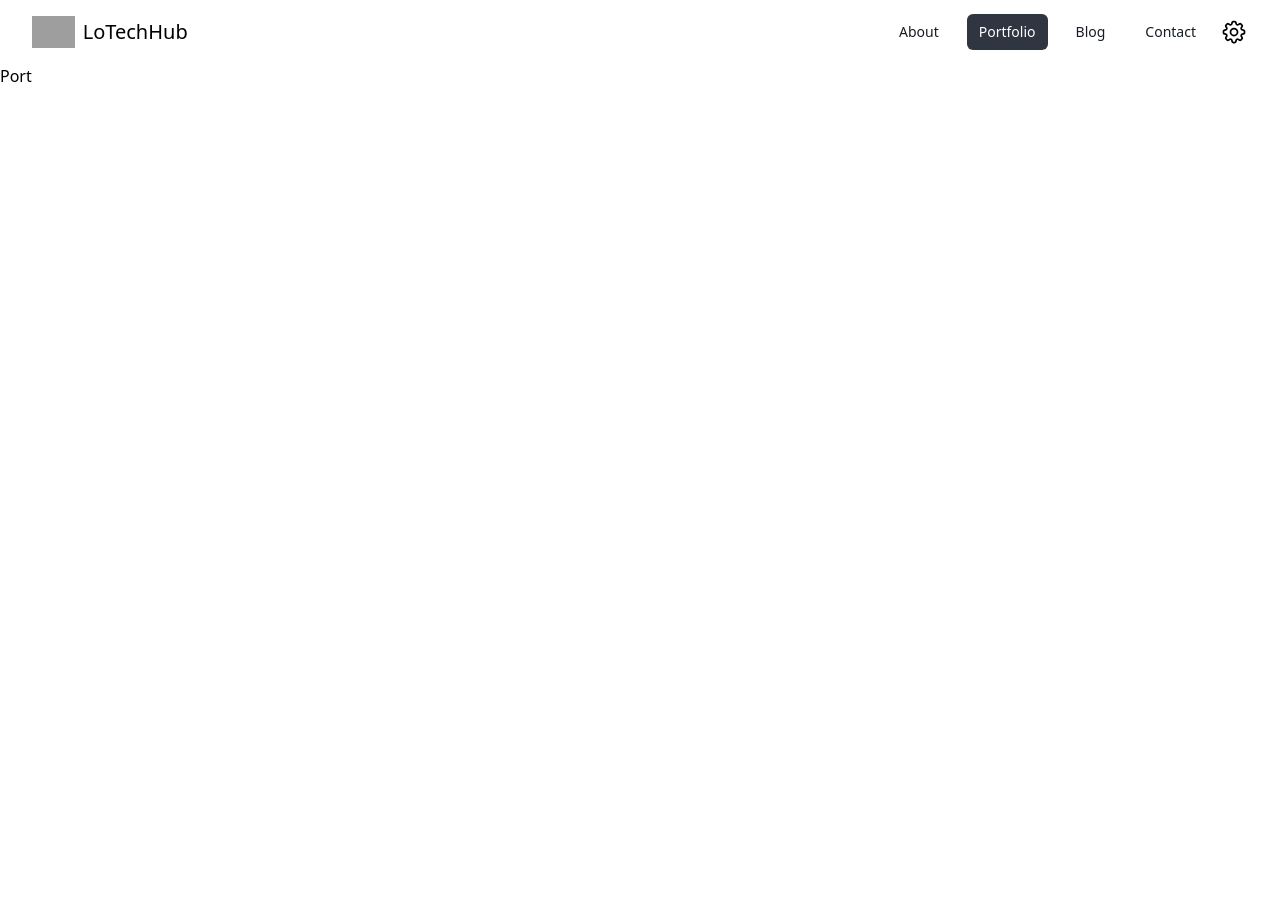
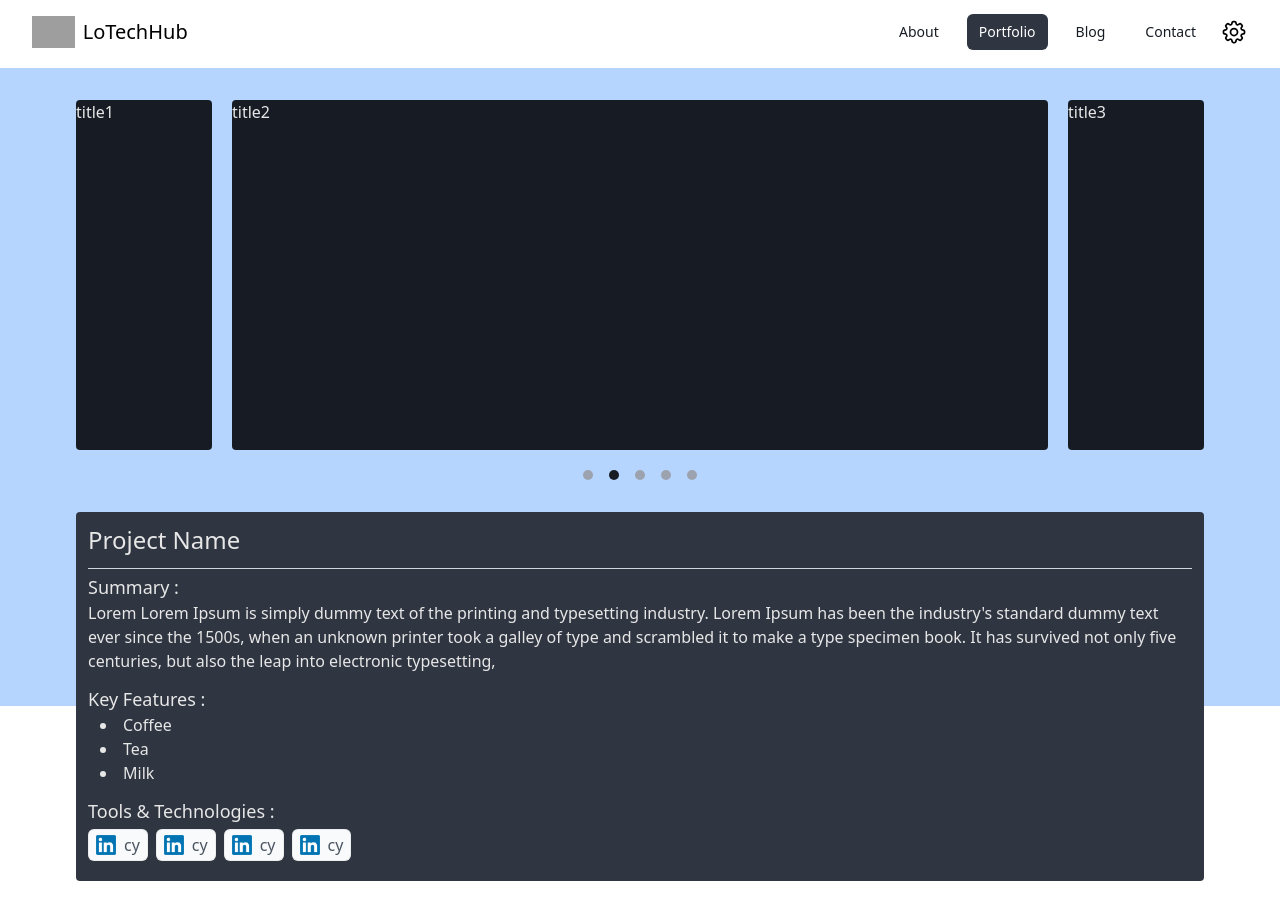
Before and after one commit to l-lavelle/Professional_Portfolio, a React (Vite) app: page /Portfolio in a window 1280 px wide. Before the commit the page ends 800 px from the top, so only its background shows below. Built offline with nearby package versions, Linux system fonts and the light colour scheme; grey boxes are pictures that could not be loaded.

Commit message:
inital portfolio setup

```diff
--- a/src/Home/blog.tsx
+++ b/src/Home/blog.tsx
@@ -112,7 +112,7 @@ const BlogCard = ({
   image: string;
   imageAlt: string;
 }) => (
-  <Card className="blog-card max-w-sm bg-primary p-1 shadow-[2px_3px_4px_1px_var(--color-off-white)]">
+  <Card className="blog-card max-w-sm bg-primary p-1 shadow-[2px_3px_4px_1px_var(--color-off-white)] cursor-pointer">
     <div className="flex flex-col p-0 space-y-2">
       <div>
         <h5 className="text-2xl font-bold tracking-tight text-light-black dark:text-white">
--- a/src/Home/portfolio.tsx
+++ b/src/Home/portfolio.tsx
@@ -58,7 +58,7 @@ const HomePortfolioCard = ({
   title: string;
   text: string;
 }) => (
-  <Card className="project-card max-w-sm bg-light-black border border-2 border-light-black shadow-[2px_3px_4px_var(--color-box-shadow-dark)] flex-1 h-full">
+  <Card className="project-card max-w-sm bg-light-black border border-2 border-light-black shadow-[2px_3px_4px_var(--color-box-shadow-dark)] flex-1 h-full cursor-pointer">
     <img
       className="max-h-33 object-cover rounded-t-lg"
       src={imageSrc}
--- a/src/Home/skills.tsx
+++ b/src/Home/skills.tsx
@@ -43,6 +43,18 @@ const skillTabs = [
         badgeTitle: "cy",
         badgeImage: LinkedinLogo,
       },
+      {
+        badgeTitle: "cy",
+        badgeImage: LinkedinLogo,
+      },
+      {
+        badgeTitle: "cy",
+        badgeImage: LinkedinLogo,
+      },
+      {
+        badgeTitle: "cy",
+        badgeImage: LinkedinLogo,
+      },
     ],
   },
 ];
@@ -65,11 +77,12 @@ const SkillsSection = () => (
           typesetting, remaining essentially unchanged.
         </p>
       </div>
-      <div className="mt-5 lg:mt-0 lg:w-1/2 lg:min-h-full">
+      <div className="relative mt-5 lg:mt-0 lg:w-1/2 lg:min-h-full w-full">
+        <div className="absolute -z-1 top-5 bg-light-black rounded-sm w-full inset-x-0 bottom-0" />
         <Tabs aria-label="skills tabs">
           {skillTabs.map(({ title, icon, skillsArray }) => (
             <TabItem active title={title} icon={icon}>
-              <div className="-mt-8 p-3 pt-6 pb-4 bg-light-black text-off-white rounded-sm lg:h-full">
+              <div className="px-3 -mt-2">
                 <CustomBadges badgeArray={skillsArray} />
               </div>
             </TabItem>
--- a/src/Porfolio/index.tsx
+++ b/src/Porfolio/index.tsx
@@ -1,8 +1,156 @@
+import { useState } from "react";
+import {
+  ArrowLeftCircleIcon,
+  ArrowRightCircleIcon,
+} from "@heroicons/react/24/outline";
+import CustomBadges from "../Home/customBadges";
+import LinkedinLogo from "/LinkedIn_logo.png";
+
+type PortfolioIndex = {
+  first: number;
+  middle: number;
+  last: number;
+};
+
 const Portfolio = () => {
+  // TODO: If click from home page middle show be the one clicked on
+  // TODO: on hover scroll through webpage - get bigger
+
+  const portfolioOptions = [
+    { img: "img1", title: "title1" },
+    { img: "img2", title: "title2" },
+    { img: "img3", title: "title3" },
+    { img: "img4", title: "title4" },
+    { img: "img5", title: "title5" },
+  ];
+
+  const [portIndex, setPortIndex] = useState<PortfolioIndex>({
+    first: 0,
+    middle: 1,
+    last: 2,
+  });
+
+  const rotateForward = (field: keyof PortfolioIndex) =>
+    portIndex[field] === portfolioOptions.length - 1 ? 0 : portIndex[field] + 1;
+
+  const rotateBackward = (field: keyof PortfolioIndex) =>
+    portIndex[field] === 0 ? portfolioOptions.length - 1 : portIndex[field] - 1;
+
+  const rotatePortfolios = (direction: "forward" | "back") => {
+    const isForward = direction === "forward" ? true : false;
+    setPortIndex({
+      first: isForward ? rotateForward("first") : rotateBackward("first"),
+      middle: isForward ? rotateForward("middle") : rotateBackward("middle"),
+      last: isForward ? rotateForward("last") : rotateBackward("last"),
+    });
+  };
+
+  const paginationIndex = (index: number) => {
+    const arrayLength = portfolioOptions.length - 1;
+    const addOne = index + 1;
+    const subtractOne = index - 1;
+
+    setPortIndex({
+      first: subtractOne < 0 ? arrayLength : subtractOne,
+      middle: index,
+      last: addOne > arrayLength ? 0 : addOne,
+    });
+  };
+
+  const skillsArray = [
+    {
+      badgeTitle: "cy",
+      badgeImage: LinkedinLogo,
+    },
+    {
+      badgeTitle: "cy",
+      badgeImage: LinkedinLogo,
+    },
+    {
+      badgeTitle: "cy",
+      badgeImage: LinkedinLogo,
+    },
+    {
+      badgeTitle: "cy",
+      badgeImage: LinkedinLogo,
+    },
+  ];
   return (
-    <>
-      <p>Port</p>
-    </>
+    <section className="relative max-w-full -mt-7">
+      <div className="absolute inset-0 bg-primary z-[-1] min-w-full top-0 bottom-[175px]" />
+      <div className="max-w-6xl my-8 px-3 mx-auto">
+        <div className="flex md:space-x-5 pt-8">
+          <div
+            className="relative w-1/8 hidden md:block h-[350px] bg-dark-black rounded-sm"
+            onClick={() => rotatePortfolios("back")}
+          >
+            <p className="text-off-white">
+              {portfolioOptions[portIndex.first].title}
+            </p>
+          </div>
+          <div className="relative w-full md:w-6/8 h-[350px] bg-dark-black rounded-sm">
+            <div className="slider-container">
+              <ArrowLeftCircleIcon
+                className="md:hidden arrow left-arrow w-15 h-15"
+                onClick={() => rotatePortfolios("back")}
+              />
+              <p className="text-off-white">
+                {portfolioOptions[portIndex.middle].title}
+              </p>
+              <ArrowRightCircleIcon
+                className="md:hidden arrow right-arrow w-15 h-15"
+                onClick={() => rotatePortfolios("forward")}
+              />
+            </div>
+          </div>
+          <div
+            className="w-1/8 hidden md:block h-[350px] bg-dark-black rounded-sm"
+            onClick={() => rotatePortfolios("forward")}
+          >
+            <p className="text-off-white">
+              {portfolioOptions[portIndex.last].title}
+            </p>
+          </div>
+        </div>
+        <div className="flex justify-center mt-3">
+          {portfolioOptions.map((item, index) => (
+            <div
+              className={`w-[10px] h-[10px] m-2 cursor-pointer rounded-full ${
+                portIndex.middle === index ? "bg-dark-black" : "bg-gray-400"
+              }`}
+              data-index={index}
+              onClick={() => paginationIndex(index)}
+            />
+          ))}
+        </div>
+        <div className="my-6 bg-light-black rounded-sm p-3">
+          <h3 className="text-off-white text-2xl pb-2">Project Name</h3>
+          <div className="border-t border-gray-300 my-1"></div>
+          <h3 className="text-off-white text-lg">Summary :</h3>
+          <p className="text-off-white">
+            Lorem Lorem Ipsum is simply dummy text of the printing and
+            typesetting industry. Lorem Ipsum has been the industry's standard
+            dummy text ever since the 1500s, when an unknown printer took a
+            galley of type and scrambled it to make a type specimen book. It has
+            survived not only five centuries, but also the leap into electronic
+            typesetting,
+          </p>
+
+          {/* bullet points */}
+          <h3 className="text-off-white text-lg mt-3">Key Features : </h3>
+          <ul className="list-disc list-inside ml-3">
+            <li className="text-off-white">Coffee</li>
+            <li className="text-off-white">Tea</li>
+            <li className="text-off-white">Milk</li>
+          </ul>
+
+          <h3 className="text-off-white text-lg mt-3 mb-1">
+            Tools & Technologies :
+          </h3>
+          <CustomBadges badgeArray={skillsArray} />
+        </div>
+      </div>
+    </section>
   );
 };
 
--- a/src/index.css
+++ b/src/index.css
@@ -11,6 +11,9 @@
 }
 
 /* Home - Skils Tabs */
+div[role="tablist"] {
+  border: none;
+}
 div[role="tablist"] button[role="tab"] {
   background-color: var(--color-box-shadow-dark);
   color: var(--color-off-white);
@@ -80,7 +83,6 @@ div[role="tablist"] button[role="tab"][aria-selected="true"] {
   -moz-transition: -moz-transform 0.3s, opacity 0.2s;
   transition: transform 0.3s, opacity 0.2s;
 }
-
 .link-hover:before {
   margin-right: 5px;
   content: "[";
@@ -88,7 +90,6 @@ div[role="tablist"] button[role="tab"][aria-selected="true"] {
   -moz-transform: translateX(20px);
   transform: translateX(20px);
 }
-
 .link-hover:after {
   margin-left: 5px;
   content: "]";
@@ -96,7 +97,6 @@ div[role="tablist"] button[role="tab"][aria-selected="true"] {
   -moz-transform: translateX(-20px);
   transform: translateX(-20px);
 }
-
 .link-hover:hover:before,
 .link-hover:hover:after,
 .link-hover:focus:before,
@@ -106,3 +106,21 @@ div[role="tablist"] button[role="tab"][aria-selected="true"] {
   -moz-transform: translateX(0px);
   transform: translateX(0px);
 }
+
+.arrow {
+  position: absolute;
+  top: 50%;
+  transform: translateY(-50%);
+  color: white;
+  border: none;
+  padding: 10px;
+  cursor: pointer;
+}
+
+.left-arrow {
+  left: 0;
+}
+
+.right-arrow {
+  right: 0;
+}
```
